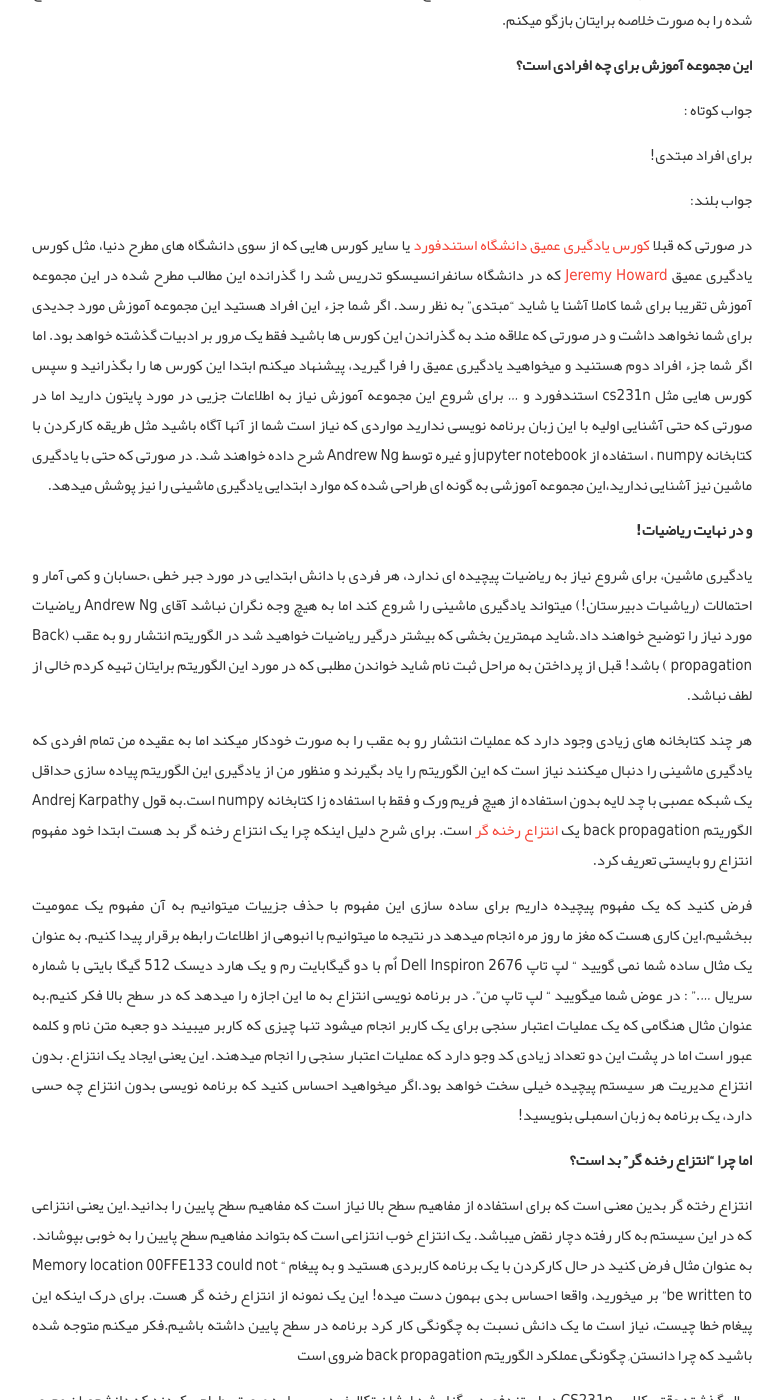
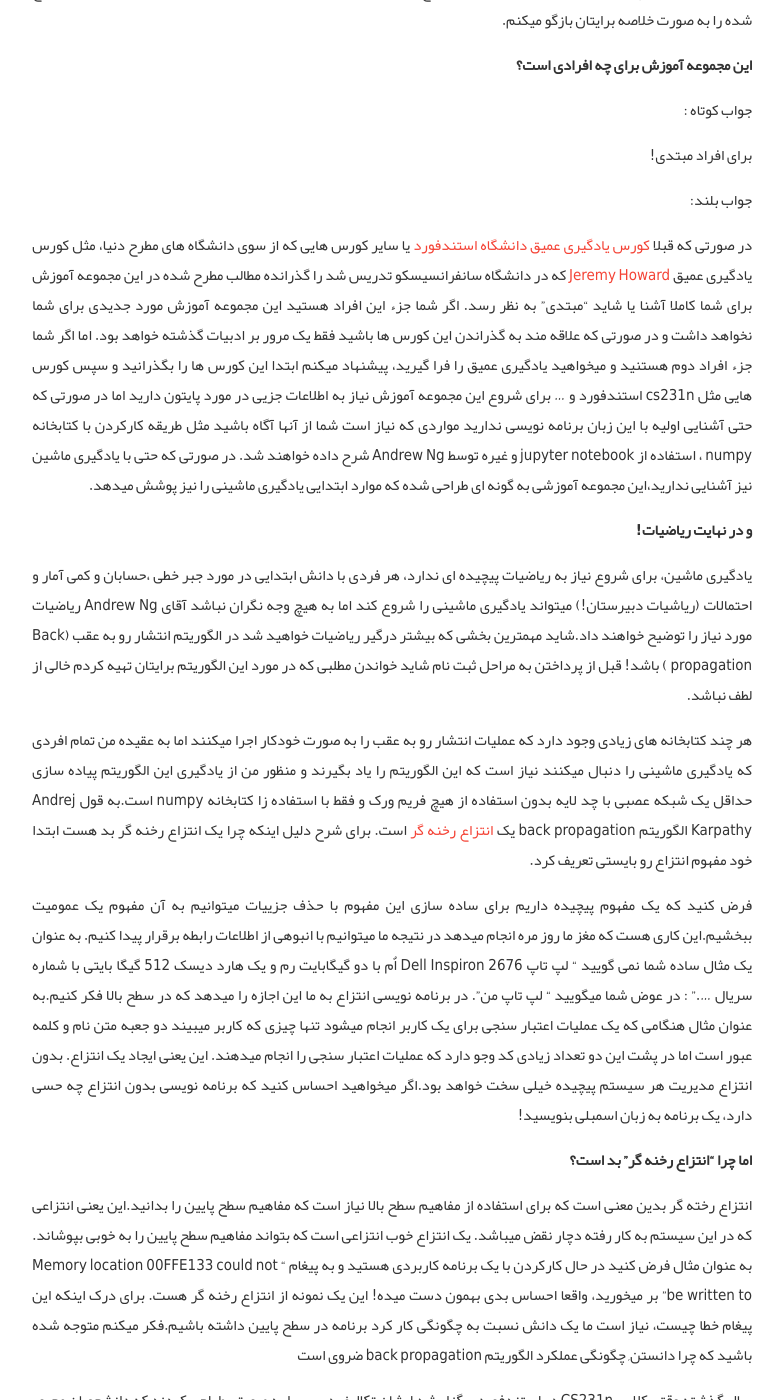
Before and after one commit to AlisterTA/alisterta.github.io, a Jekyll site: the page built from _posts/2017-08-16-کورس یادگیری عمیق آقای Andrew Ng.md, in a window 1280 px wide and 1400 px high, scrolled down 1536 px. Shown: the whole window, without its empty margins (248-1032 px from the left). Built offline with Jekyll 4.4.1, drawn with Linux system fonts in a browser that asks for light colours; comment, search, counter and statistics services are not loaded.

Commit message:
Update 2017-08-16-کورس یادگیری عمیق آقای Andrew Ng.md

```diff
--- a/_posts/2017-08-16-کورس یادگیری عمیق آقای Andrew Ng.md
+++ b/_posts/2017-08-16-کورس یادگیری عمیق آقای Andrew Ng.md
@@ -28,14 +28,14 @@ tags: [کورس, یادگیری عمیق, اندرو ان جی]
 
 جواب بلند:
 
-در صورتی که قبلا [کورس یادگیری عمیق دانشگاه استندفورد](cs231n.stanford.edu) یا سایر کورس هایی که از سوی دانشگاه های مطرح دنیا، مثل کورس یادگیری عمیق [Jeremy Howard](http://course.fast.ai/) که در دانشگاه سانفرانسیسکو تدریس شد را گذرانده این مطالب مطرح شده در این مجموعه آموزش تقریبا برای شما کاملا آشنا یا شاید "مبتدی" به نظر رسد. اگر شما جزء این افراد هستید این مجموعه آموزش مورد جدیدی برای شما نخواهد داشت و در صورتی که علاقه مند به گذراندن این کورس ها باشید فقط یک مرور بر ادبیات گذشته خواهد بود. اما اگر شما جزء افراد دوم هستنید و میخواهید یادگیری عمیق را فرا گیرید، پیشنهاد میکنم ابتدا این کورس ها را بگذرانید و سپس کورس هایی مثل cs231n استندفورد و ...
+در صورتی که قبلا [کورس یادگیری عمیق دانشگاه استندفورد](cs231n.stanford.edu) یا سایر کورس هایی که از سوی دانشگاه های مطرح دنیا، مثل کورس یادگیری عمیق [Jeremy Howard](http://course.fast.ai/) که در دانشگاه سانفرانسیسکو تدریس شد را گذرانده مطالب مطرح شده در این مجموعه آموزش برای شما کاملا آشنا یا شاید "مبتدی" به نظر رسد. اگر شما جزء این افراد هستید این مجموعه آموزش مورد جدیدی برای شما نخواهد داشت و در صورتی که علاقه مند به گذراندن این کورس ها باشید فقط یک مرور بر ادبیات گذشته خواهد بود. اما اگر شما جزء افراد دوم هستنید و میخواهید یادگیری عمیق را فرا گیرید، پیشنهاد میکنم ابتدا این کورس ها را بگذرانید و سپس کورس هایی مثل cs231n استندفورد و ...
 برای شروع این مجموعه آموزش نیاز به اطلاعات جزیی در مورد پایتون دارید اما در صورتی که حتی آشنایی اولیه با این زبان برنامه نویسی ندارید مواردی که نیاز است شما از آنها آگاه باشید مثل طریقه کارکردن با کتابخانه numpy ، استفاده از jupyter notebook و غیره توسط Andrew Ng شرح داده خواهند شد. در صورتی که حتی با یادگیری ماشین نیز آشنایی ندارید،این مجموعه آموزشی به گونه ای طراحی شده که موارد ابتدایی یادگیری ماشینی را نیز پوشش میدهد.
 
 **و در نهایت ریاضیات!**
 
  یادگیری ماشین، برای شروع نیاز به ریاضیات پیچیده ای ندارد، هر فردی با دانش ابتدایی در مورد جبر خطی ،حسابان و کمی آمار و احتمالات (ریاشیات دبیرستان!) میتواند یادگیری ماشینی را شروع کند اما به هیچ وجه نگران نباشد آقای Andrew Ng ریاضیات مورد نیاز را توضیح خواهند داد.شاید مهمترین بخشی که بیشتر درگیر ریاضیات خواهید شد در الگوریتم انتشار رو به عقب (Back propagation ) باشد! قبل از پرداختن به مراحل ثبت نام شاید خواندن مطلبی که در مورد این الگوریتم برایتان تهیه کردم خالی از لطف نباشد.
 
-هر چند کتابخانه های زیادی وجود دارد که عملیات انتشار رو به عقب را به صورت خودکار میکند اما به عقیده من تمام افردی که یادگیری ماشینی را دنبال میکنند نیاز است که این الگوریتم را یاد بگیرند و منظور من از یادگیری این الگوریتم پیاده سازی حداقل یک شبکه عصبی با چد لایه بدون استفاده از هیچ فریم ورک و فقط با استفاده زا کتابخانه numpy است.به قول Andrej Karpathy الگوریتم back propagation یک [انتزاع رخنه گر](https://en.wikipedia.org/wiki/Leaky_abstraction) است. برای شرح دلیل اینکه چرا یک انتزاع رخنه گر بد هست ابتدا خود مفهوم انتزاع رو بایستی تعریف کرد.
+هر چند کتابخانه های زیادی وجود دارد که عملیات انتشار رو به عقب را به صورت خودکار اجرا میکنند اما به عقیده من تمام افردی که یادگیری ماشینی را دنبال میکنند نیاز است که این الگوریتم را یاد بگیرند و منظور من از یادگیری این الگوریتم پیاده سازی حداقل یک شبکه عصبی با چد لایه بدون استفاده از هیچ فریم ورک و فقط با استفاده زا کتابخانه numpy است.به قول Andrej Karpathy الگوریتم back propagation یک [انتزاع رخنه گر](https://en.wikipedia.org/wiki/Leaky_abstraction) است. برای شرح دلیل اینکه چرا یک انتزاع رخنه گر بد هست ابتدا خود مفهوم انتزاع رو بایستی تعریف کرد.
 
 فرض کنید که یک مفهوم پیچیده داریم برای ساده سازی این مفهوم با حذف جزییات میتوانیم به آن مفهوم یک عمومیت ببخشیم.این کاری هست که مغز ما روز مره انجام میدهد در نتیجه ما میتوانیم با انبوهی از اطلاعات رابطه برقرار پیدا کنیم. به عنوان یک مثال ساده شما نمی گویید " لپ تاپ Dell Inspiron 2676 اٌم با دو گیگابایت رم و یک هارد دیسک 512 گیگا بایتی با شماره سریال ...." : در عوض شما میگویید " لپ تاپ من". در برنامه نویسی انتزاع به ما این اجازه را میدهد که در سطح بالا فکر کنیم.به عنوان مثال هنگامی که یک عملیات اعتبار سنجی برای یک کاربر انجام میشود تنها چیزی که کاربر میبیند دو جعبه متن نام و کلمه عبور است اما در پشت این دو تعداد زیادی کد وجو دارد که عملیات اعتبار سنجی را انجام میدهند. این یعنی ایجاد یک انتزاع. بدون انتزاع مدیریت هر سیستم پیچیده خیلی سخت خواهد بود.اگر میخواهید احساس کنید که برنامه نویسی بدون انتزاع چه حسی دارد، یک برنامه به زبان اسمبلی بنویسید!
 
```
